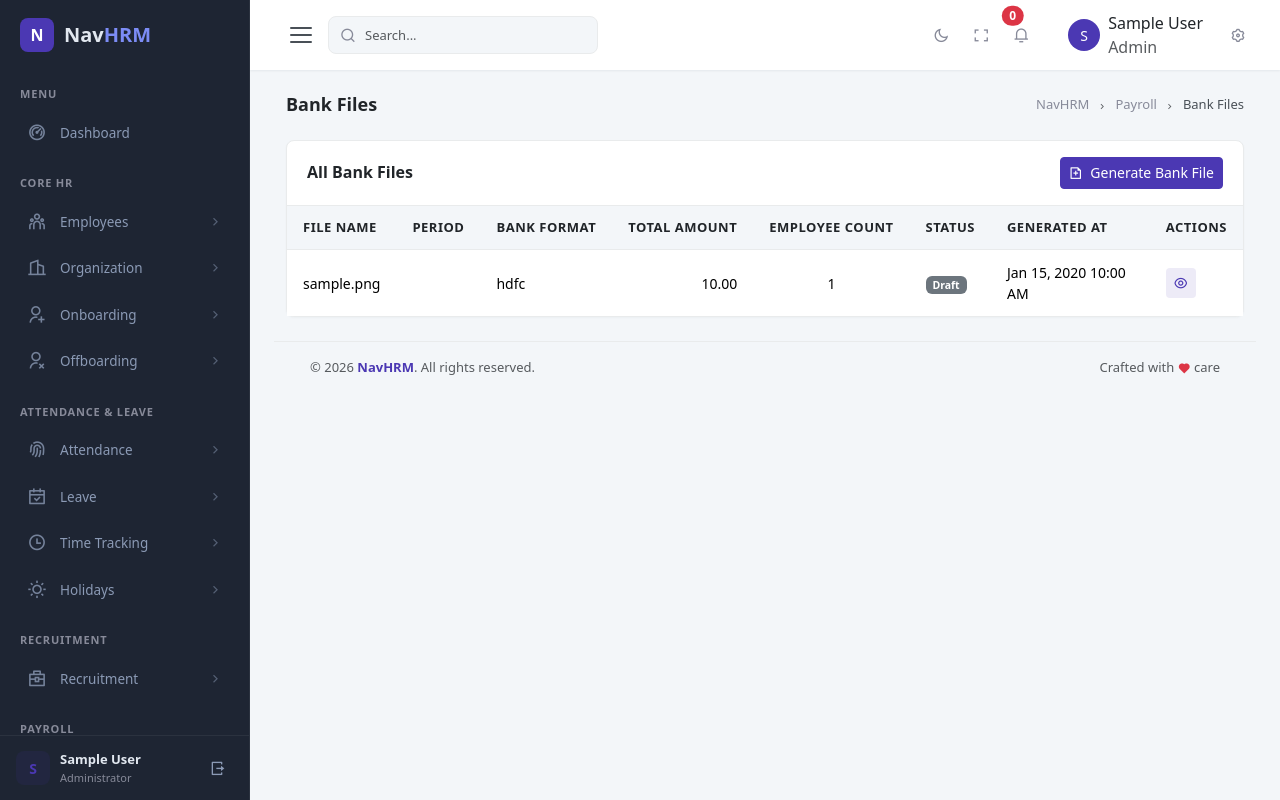
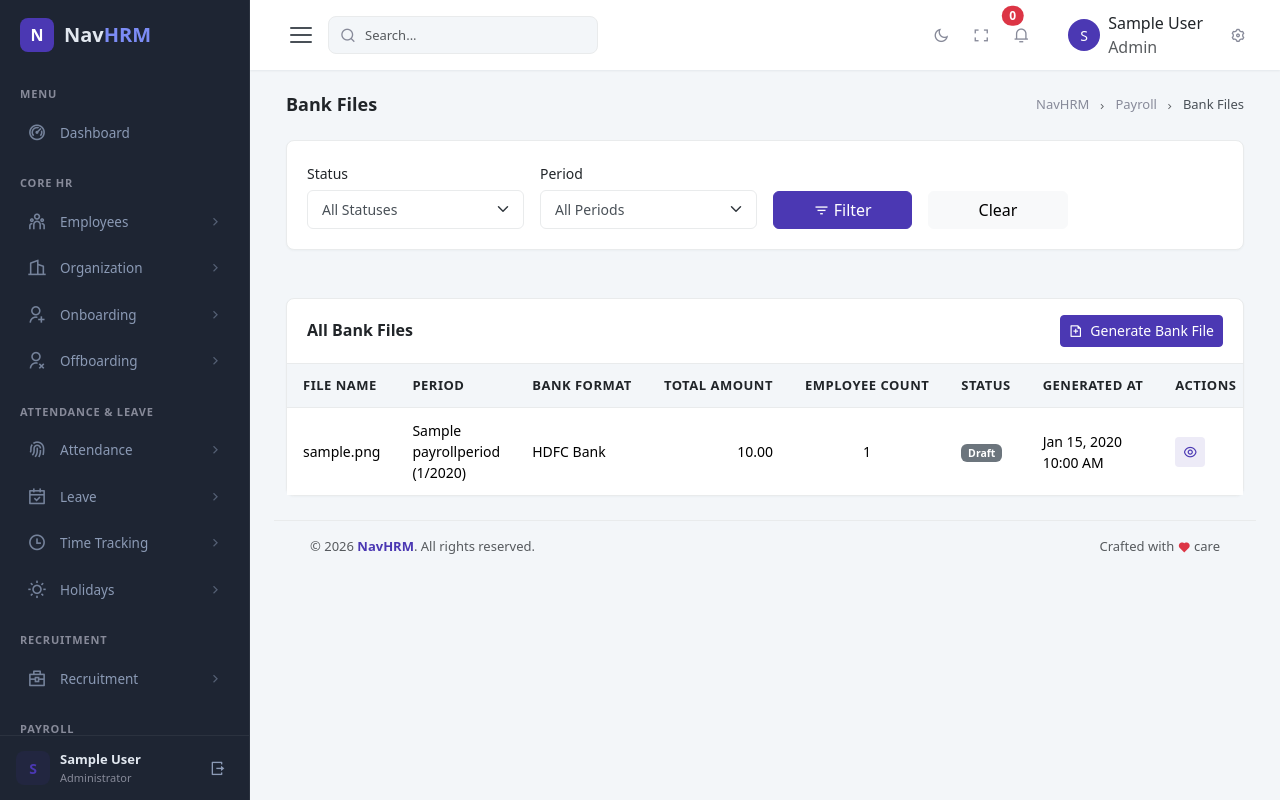
Before and after one commit to Navaid-KloneIT/navhrm, a Django app: page /payroll/bank-files/ in a window 1280 px wide. Run offline with Django 4.2, Linux system fonts and the light colour scheme; a user stored in the database is signed in; tables that the repository leaves empty hold one stand-in row (values such as "Sample post"); some libraries are stand-ins or nearby versions.

Commit message:
Add status and period filters to bank file list page

```diff
--- a/templates/payroll/bank_file_list.html
+++ b/templates/payroll/bank_file_list.html
@@ -13,6 +13,46 @@
             <li class="breadcrumb-item active">Bank Files</li>
         </ol>
     </nav>
+</div>
+
+<!-- Filters -->
+<div class="row mb-4">
+    <div class="col-12">
+        <div class="card">
+            <div class="card-body">
+                <form method="GET" action="{% url 'payroll:bank_file_list' %}">
+                    <div class="row g-3 align-items-end">
+                        <div class="col-md-3">
+                            <label class="form-label">Status</label>
+                            <select class="form-select" name="status">
+                                <option value="">All Statuses</option>
+                                {% for value, label in statuses %}
+                                <option value="{{ value }}" {% if request.GET.status == value %}selected{% endif %}>{{ label }}</option>
+                                {% endfor %}
+                            </select>
+                        </div>
+                        <div class="col-md-3">
+                            <label class="form-label">Period</label>
+                            <select class="form-select" name="period">
+                                <option value="">All Periods</option>
+                                {% for period in payroll_periods %}
+                                <option value="{{ period.pk }}" {% if request.GET.period == period.pk|stringformat:"s" %}selected{% endif %}>{{ period }}</option>
+                                {% endfor %}
+                            </select>
+                        </div>
+                        <div class="col-md-2">
+                            <button type="submit" class="btn btn-primary w-100">
+                                <i class="ri-filter-3-line"></i> Filter
+                            </button>
+                        </div>
+                        <div class="col-md-2">
+                            <a href="{% url 'payroll:bank_file_list' %}" class="btn btn-light w-100">Clear</a>
+                        </div>
+                    </div>
+                </form>
+            </div>
+        </div>
+    </div>
 </div>
 
 <!-- Bank Files Table -->
@@ -44,8 +84,8 @@
                             {% for file in object_list %}
                             <tr>
                                 <td><span class="fw-medium">{{ file.file_name }}</span></td>
-                                <td>{{ file.period }}</td>
-                                <td>{{ file.bank_format }}</td>
+                                <td>{{ file.payroll_period }}</td>
+                                <td>{{ file.get_bank_format_display }}</td>
                                 <td class="text-end">{{ file.total_amount }}</td>
                                 <td class="text-center">{{ file.employee_count }}</td>
                                 <td>
@@ -65,9 +105,13 @@
                                 <td colspan="8" class="text-center py-5">
                                     <div class="text-muted">
                                         <i class="ri-bank-line" style="font-size: 48px; opacity: 0.3;"></i>
-                                        <p class="mt-2 mb-1">No bank files generated yet</p>
+                                        <p class="mt-2 mb-1">No bank files found</p>
                                         <p class="mb-0" style="font-size: 13px;">
-                                            Generate a bank file for processed payroll periods.
+                                            {% if request.GET.status or request.GET.period %}
+                                                Try adjusting your filter criteria.
+                                            {% else %}
+                                                Generate a bank file for processed payroll periods.
+                                            {% endif %}
                                         </p>
                                     </div>
                                 </td>
@@ -84,7 +128,7 @@
                     <ul class="pagination justify-content-center mb-0">
                         {% if page_obj.has_previous %}
                         <li class="page-item">
-                            <a class="page-link" href="?page={{ page_obj.previous_page_number }}">
+                            <a class="page-link" href="?page={{ page_obj.previous_page_number }}{% if request.GET.status %}&status={{ request.GET.status }}{% endif %}{% if request.GET.period %}&period={{ request.GET.period }}{% endif %}">
                                 <i class="ri-arrow-left-s-line"></i>
                             </a>
                         </li>
@@ -99,14 +143,14 @@
                             <li class="page-item active"><span class="page-link">{{ num }}</span></li>
                             {% elif num > page_obj.number|add:'-3' and num < page_obj.number|add:'3' %}
                             <li class="page-item">
-                                <a class="page-link" href="?page={{ num }}">{{ num }}</a>
+                                <a class="page-link" href="?page={{ num }}{% if request.GET.status %}&status={{ request.GET.status }}{% endif %}{% if request.GET.period %}&period={{ request.GET.period }}{% endif %}">{{ num }}</a>
                             </li>
                             {% endif %}
                         {% endfor %}
 
                         {% if page_obj.has_next %}
                         <li class="page-item">
-                            <a class="page-link" href="?page={{ page_obj.next_page_number }}">
+                            <a class="page-link" href="?page={{ page_obj.next_page_number }}{% if request.GET.status %}&status={{ request.GET.status }}{% endif %}{% if request.GET.period %}&period={{ request.GET.period }}{% endif %}">
                                 <i class="ri-arrow-right-s-line"></i>
                             </a>
                         </li>
```
